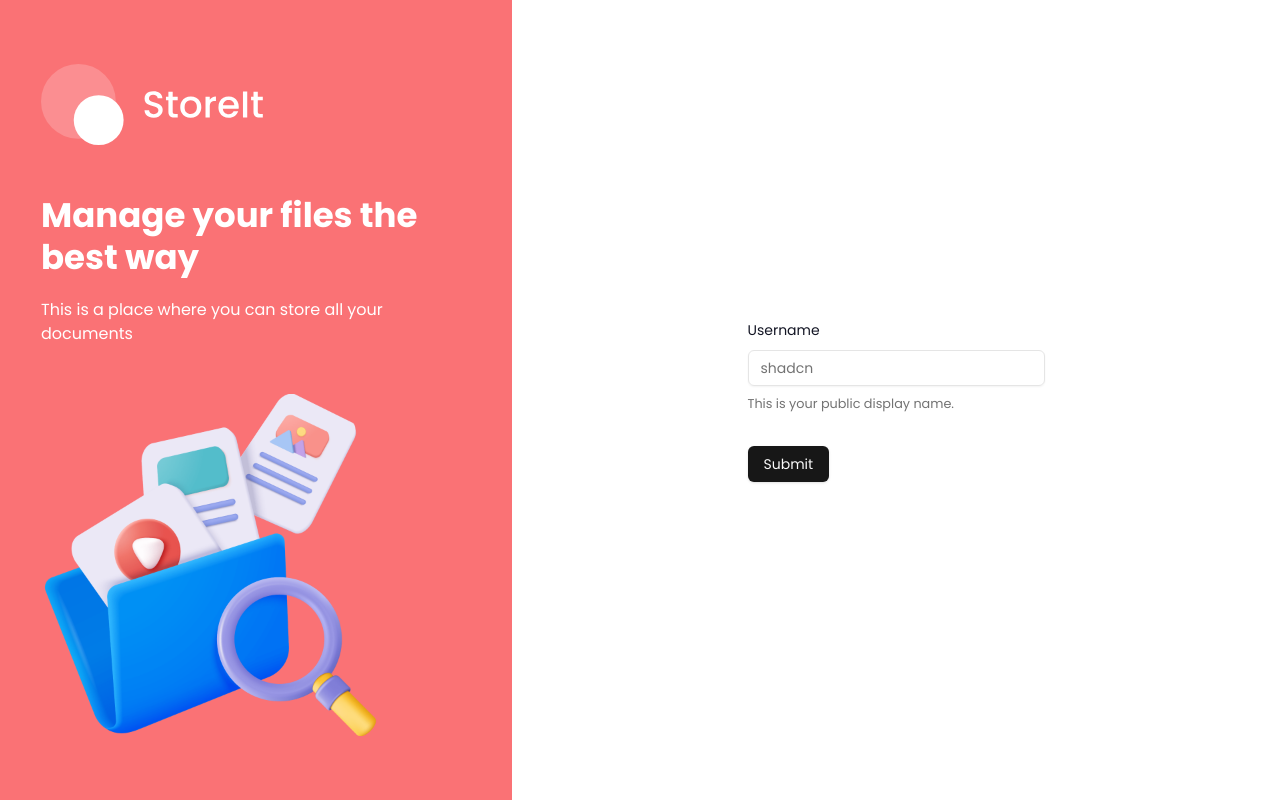
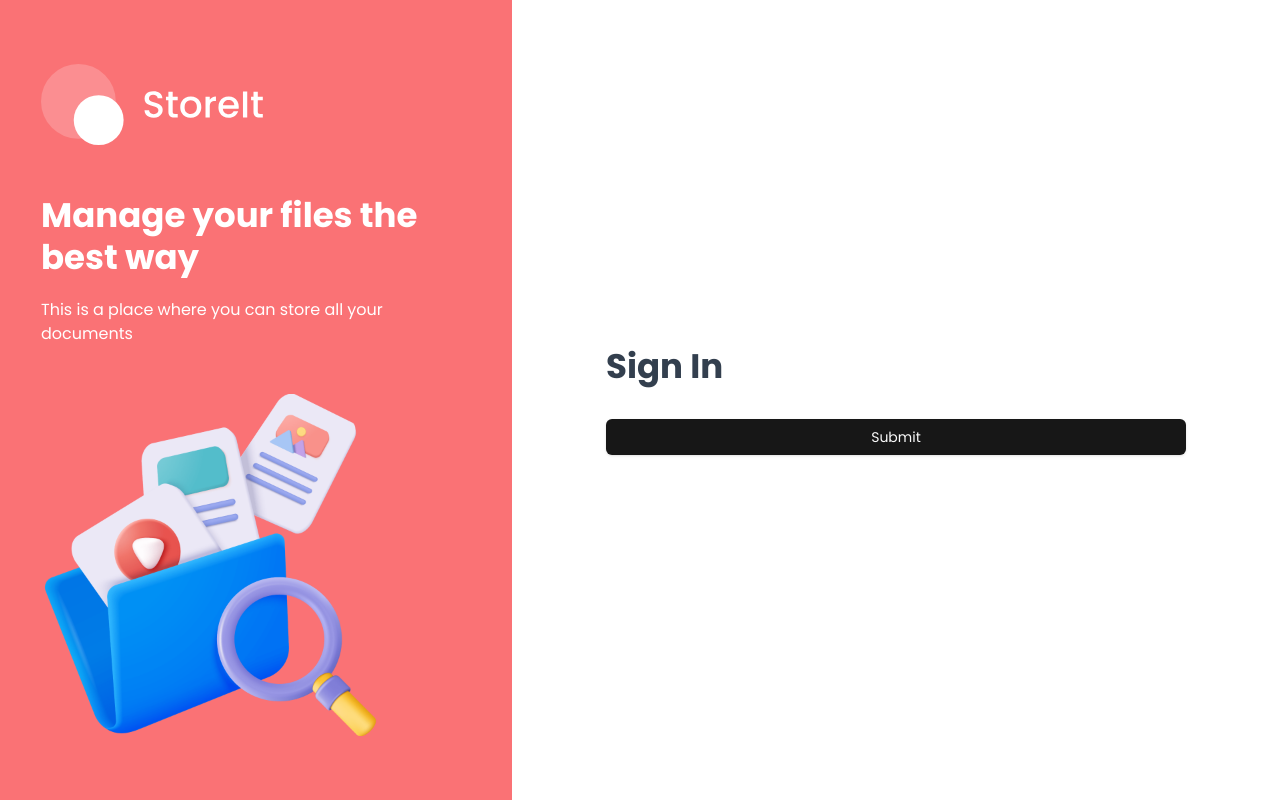
Before and after one commit to magistrkim/jsm-store, a Next.js app: page /sign-in in a window 1280 px wide. Built offline with nearby package versions, Linux system fonts and the light colour scheme.

Commit message:
Add title and conditional rendering of form fields into AuthForm

```diff
--- a/components/AuthForm.tsx
+++ b/components/AuthForm.tsx
@@ -35,7 +35,11 @@ const AuthForm = ({ type }: { type: FormType }) => {
   return (
     <>
       <Form {...form}>
-        <form onSubmit={form.handleSubmit(onSubmit)} className="space-y-8">
+        <form onSubmit={form.handleSubmit(onSubmit)} className="auth-form">
+          <h1 className="form-title">
+            {type === "sign-in" ? "Sign In" : "Sign Up"}
+          </h1>
+          {type === "sign-up" && (
             <FormField
               control={form.control}
               name="username"
@@ -52,6 +56,8 @@ const AuthForm = ({ type }: { type: FormType }) => {
                 </FormItem>
               )}
             />
+          )}
+
           <Button type="submit">Submit</Button>
         </form>
       </Form>
```
Lines whose indentation alone changed are shown as unchanged.
